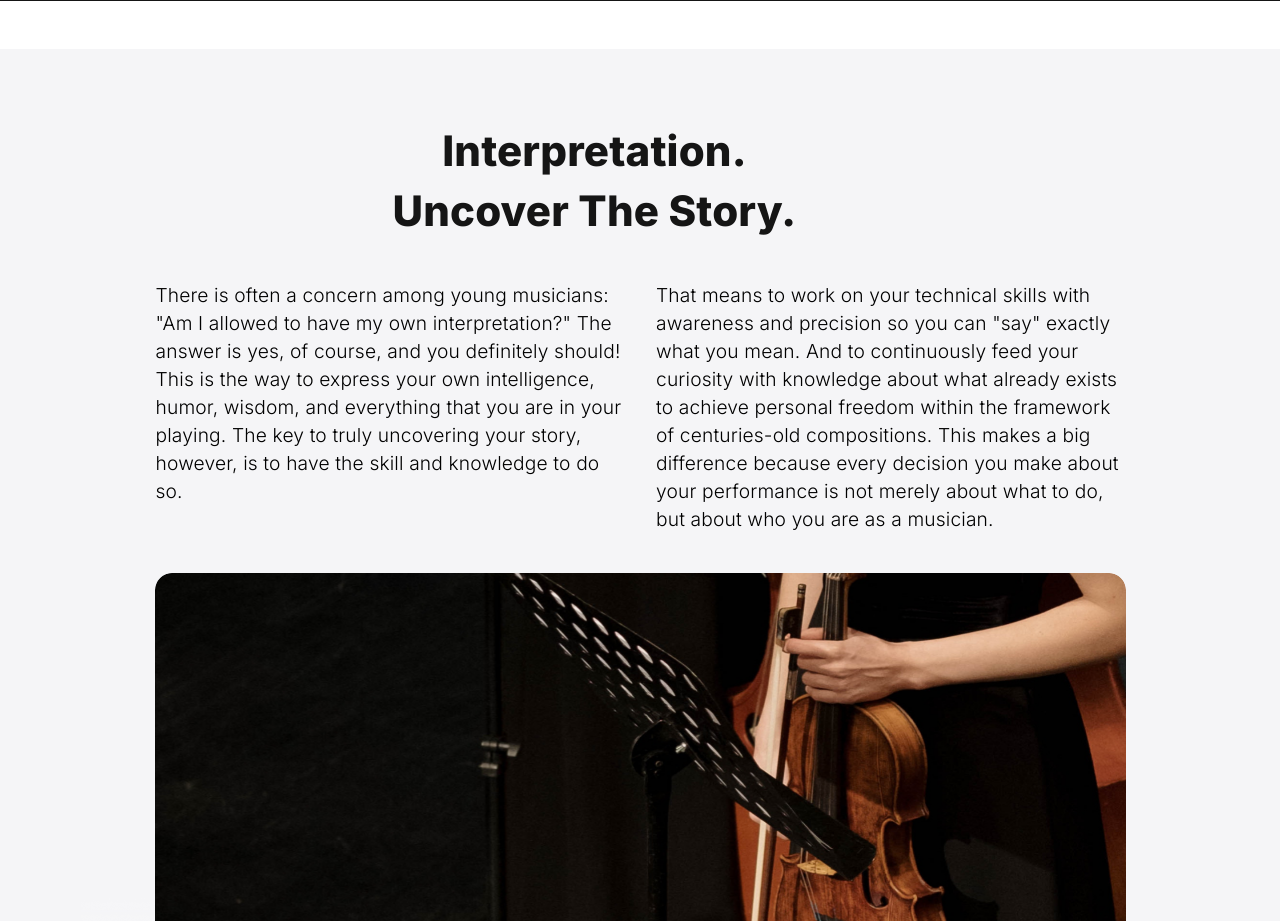
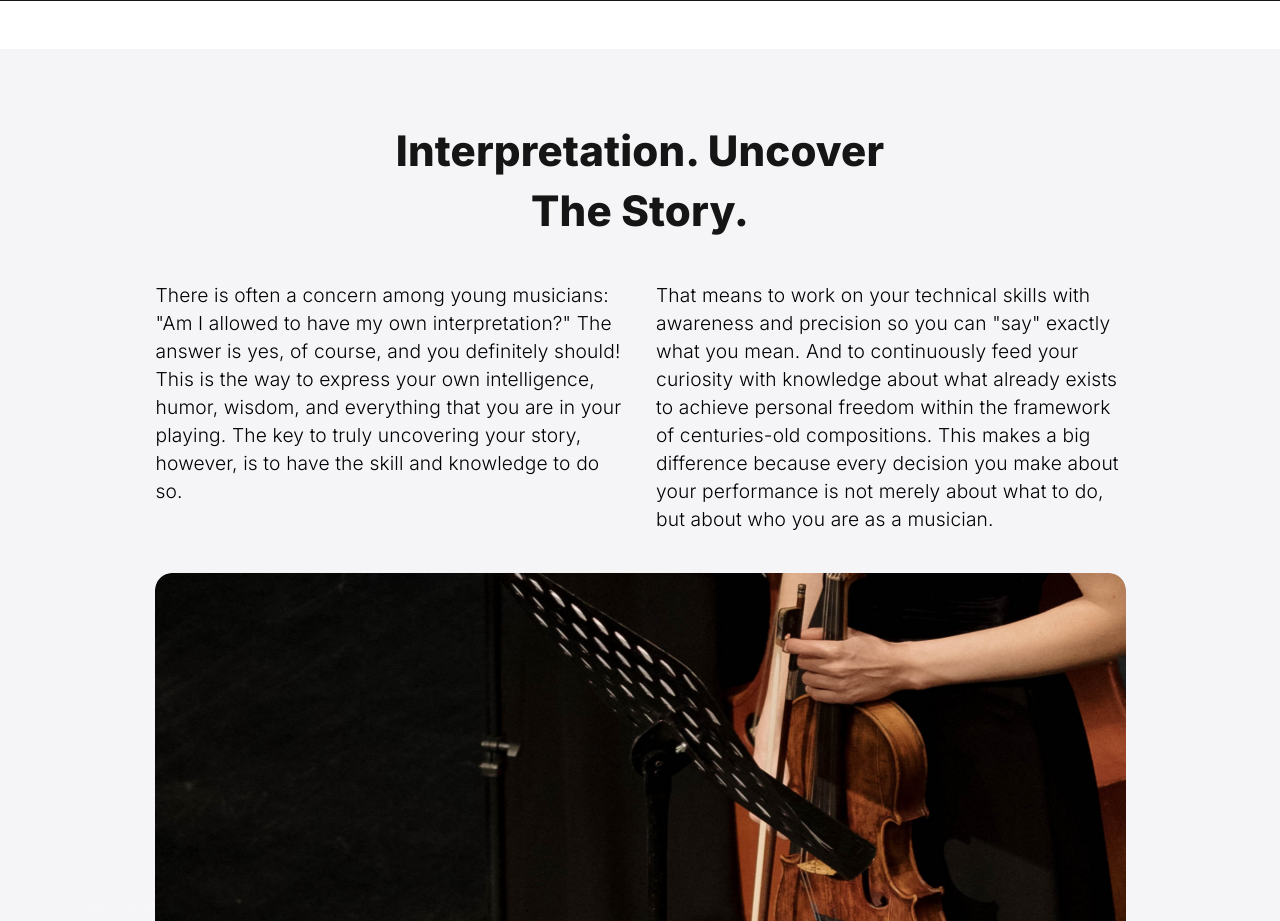
Before and after one commit to Violedu/violedu, a Next.js app: page / in a window 1280 px wide. Shown: the part 4220-5141 px from the top of the page. Built offline with nearby package versions, Linux system fonts and the light colour scheme.

Commit message:
Pushed from Locofy Builder

```diff
--- a/components/Interpretation.module.css
+++ b/components/Interpretation.module.css
@@ -5,12 +5,6 @@
   overflow: hidden;
   height: 48px;
   flex-shrink: 0;
-}
-.uncoverTheStory {
-  margin: 0;
-}
-.introTitleTxtContainer {
-  line-break: anywhere;
 }
 .introTitle,
 .title {
@@ -23,6 +17,7 @@
   position: relative;
   line-height: 60px;
   font-weight: 800;
+  justify-content: center;
 }
 .title {
   width: 495px;
@@ -98,8 +93,6 @@
 }
 @media screen and (max-width: 744px) {
   .introTitle {
-    font-weight: 800;
-    font-family: var(--font-inter);
     font-size: var(--font-size-5xl);
     line-height: 40px;
   }
--- a/components/Interpretation.tsx
+++ b/components/Interpretation.tsx
@@ -9,10 +9,7 @@ const Interpretation: NextPage = () => {
         <div className={styles.top}>
           <div className={styles.title}>
             <div className={styles.introTitle}>
-              <span className={styles.introTitleTxtContainer}>
-                <p className={styles.uncoverTheStory}>{`Interpretation. `}</p>
-                <p className={styles.uncoverTheStory}>Uncover The Story.</p>
-              </span>
+              Interpretation. Uncover The Story.
             </div>
           </div>
           <div className={styles.text}>
```
